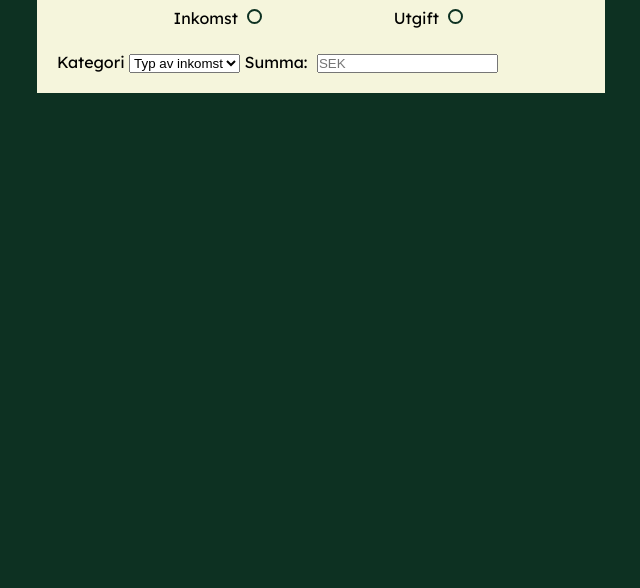
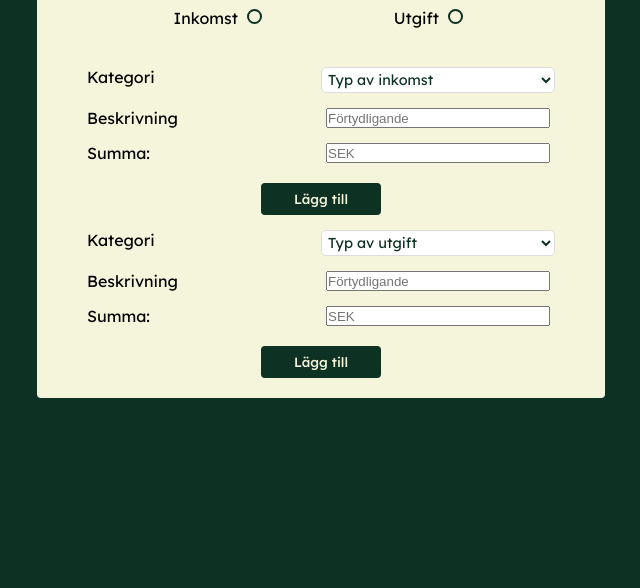
Before and after one commit to linasvard/min-budget, a website built with Vite: page index.html in a window 1280 px wide. Shown: the part 212-800 px from the top of the page, without its empty margins (319-959 px from the left). Built offline with nearby package versions, Linux system fonts and the light colour scheme.

Commit message:
två formulär klar

```diff
--- a/index.html
+++ b/index.html
@@ -32,23 +32,52 @@
         </div>
         <div id="income" class="hidden">
           <form id="incomeForm">
+
+            <div>
               <span>Kategori</span>
-            <select name="category" id="category">
+              <select name="incomeCategory" id="incomeCategory">
                 <option value="">Typ av inkomst</option>
                 <option value="salary">Lön</option>
                 <option value="grant">Bidrag</option>
                 <option value="csn">Studiemedel</option>
-              <option value="other">Annat</option>
+                <option value="other">Övrigt</option>
               </select>
+            </div>
+            <div>
+              <span>Beskrivning</span>
+              <input type="text" name="incomeField" placeholder="Förtydligande" class="incomedescription">
+            </div>
+            <div>
               <span>Summa:</span>
               <input type="number" name="incomeField" placeholder="SEK" class="incomenumber">
+            </div>
           </form>
+          <button id="addIncomeBtn">Lägg till</button>
         </div>
 
         <div id="expense" class="hidden">
           <form id="expenseForm">
+            <div>
+              <span>Kategori</span>
+              <select name="expenseCategory" id="expenseCategory">
+                <option value="">Typ av utgift</option>
+                <option value="food">Mat & dagligvaror</option>
+                <option value="transportation">Transport</option>
+                <option value="entertainment">Nöje & fritid</option>
+                <option value="otherpersonal">Övrigt & personligt</option>
+              </select>
+            </div>
+            <div>
+              <span>Beskrivning</span>
+              <input type="text" name="expenseField" placeholder="Förtydligande" class="expensedescription">
+            </div>
+            <div>
+              <span>Summa:</span>
+              <input type="number" name="expenseField" placeholder="SEK" class="expenseenumber">
+            </div>
 
           </form>
+          <button id="addExpenseBtn">Lägg till</button>
         </div>
       </section>
     </main>
--- a/src/main.ts
+++ b/src/main.ts
@@ -2,3 +2,7 @@
 
 
 import './style.scss'
+
+function toggleIncomeOrExpense(e) {
+  const isIncome = e.target.value === 'income';
+}
--- a/src/style.scss
+++ b/src/style.scss
@@ -53,6 +53,7 @@
 .budgetFormWrapper {
   background-color: beige;
   padding: 20px;
+  border-radius: 4px;
 }
 
 .incomeOrExpenseRadioBtns {
@@ -60,6 +61,22 @@
   justify-content: space-evenly;
   gap: 10px;
   padding: 24px 0;
+}
+
+button {
+  background-color: rgb(13, 49, 34);
+  border: none;
+  padding: 6px;
+  color: beige;
+  font-family: "Lexend", sans-serif;
+  font-weight: 500;
+  border-radius: 4px;
+}
+
+button:hover {
+  background-color: #68d07b;
+  color: rgb(13, 49, 34);
+
 }
 
 input {
@@ -89,6 +106,43 @@
   background-color: #68d07b;
 }
 
+select {
+  font-family: "Lexend", sans-serif;
+  font-weight: normal;
+  padding: 2px;
+  color: rgb(13, 49, 34);
+  border: 1px solid #ddd;
+  border-radius: 5px;
+  font-size: 0.9rem;
+  background-color: white;
+  cursor: pointer;
+  width: 100%;
+}
+
+select:focus {
+  outline: none;
+  border-color: #68d07b;
+  color: rgb(13, 49, 34);
+}
+
+#incomeForm div, #expenseForm div {
+  display: grid;
+  grid-template-columns: 1fr 1fr;
+
+  margin: 15px 0;
+  margin-inline: 30px;
+}
+
+
+
+#addExpenseBtn, #addIncomeBtn {
+  display: block;
+  margin: 20px auto 0 auto;
+  padding: 8px;
+  width: 120px;
+  margin-top: 20px;
+}
+
 /* Desktop */
 @media (min-width: 1200px) {
   main {
```
Lines whose indentation alone changed are shown as unchanged.
